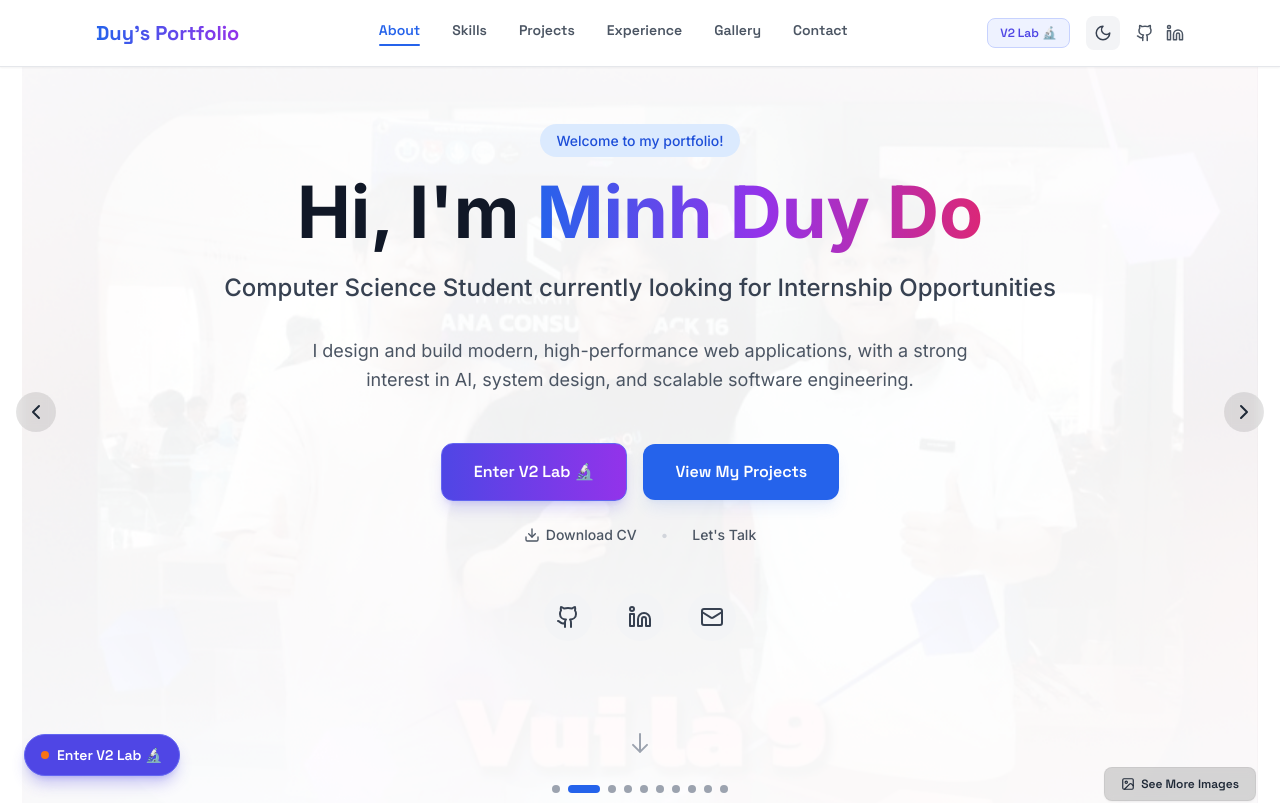
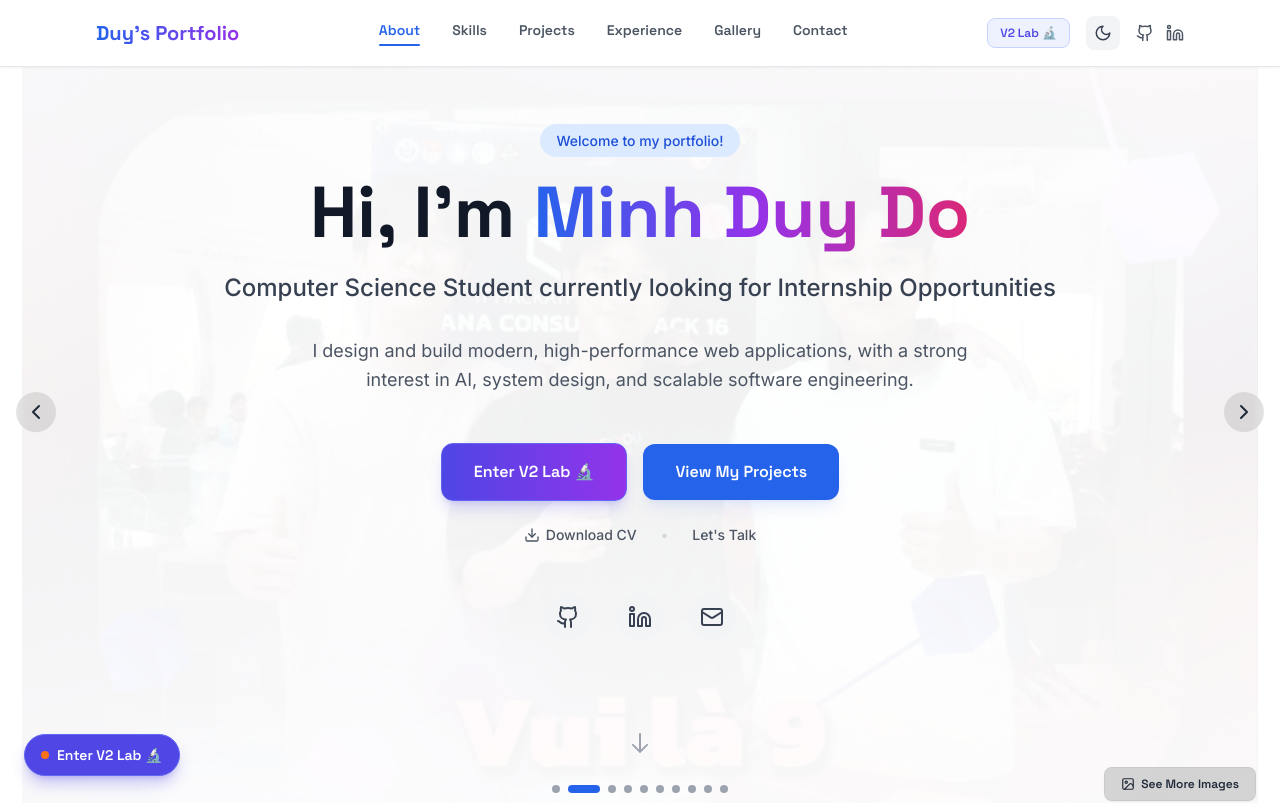
Before and after one commit to dominhduy09/portfolio, a React (Vite) app: page / in a window 1280 px wide. Shown: the top 803 px of the page. Built offline with nearby package versions, Linux system fonts and the light colour scheme.

Commit message:
style: apply font-display utility to all heading levels in base layer

```diff
--- a/src/index.css
+++ b/src/index.css
@@ -16,6 +16,12 @@
 @tailwind base;
 @tailwind components;
 @tailwind utilities;
+
+@layer base {
+  h1, h2, h3, h4, h5, h6 {
+    @apply font-display;
+  }
+}
 
 :root {
   --color-primary: #3b82f6;
```
